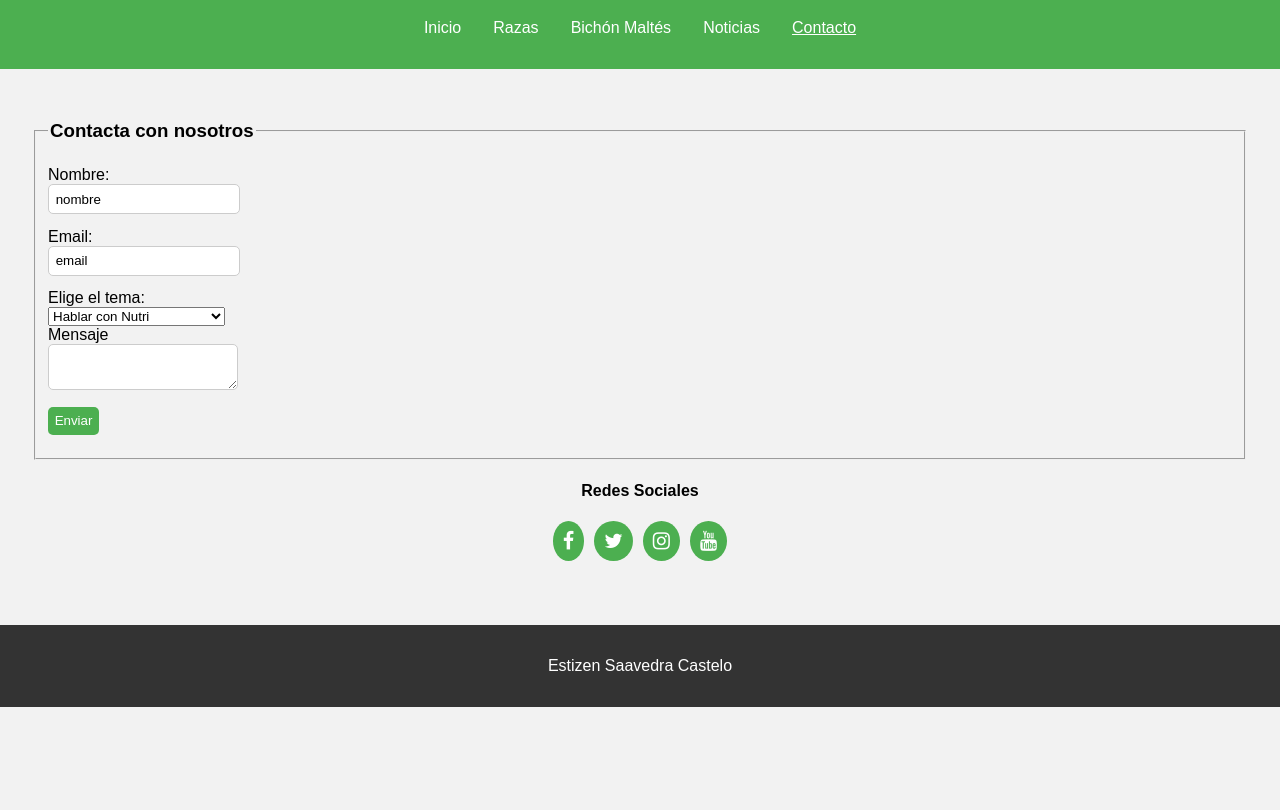
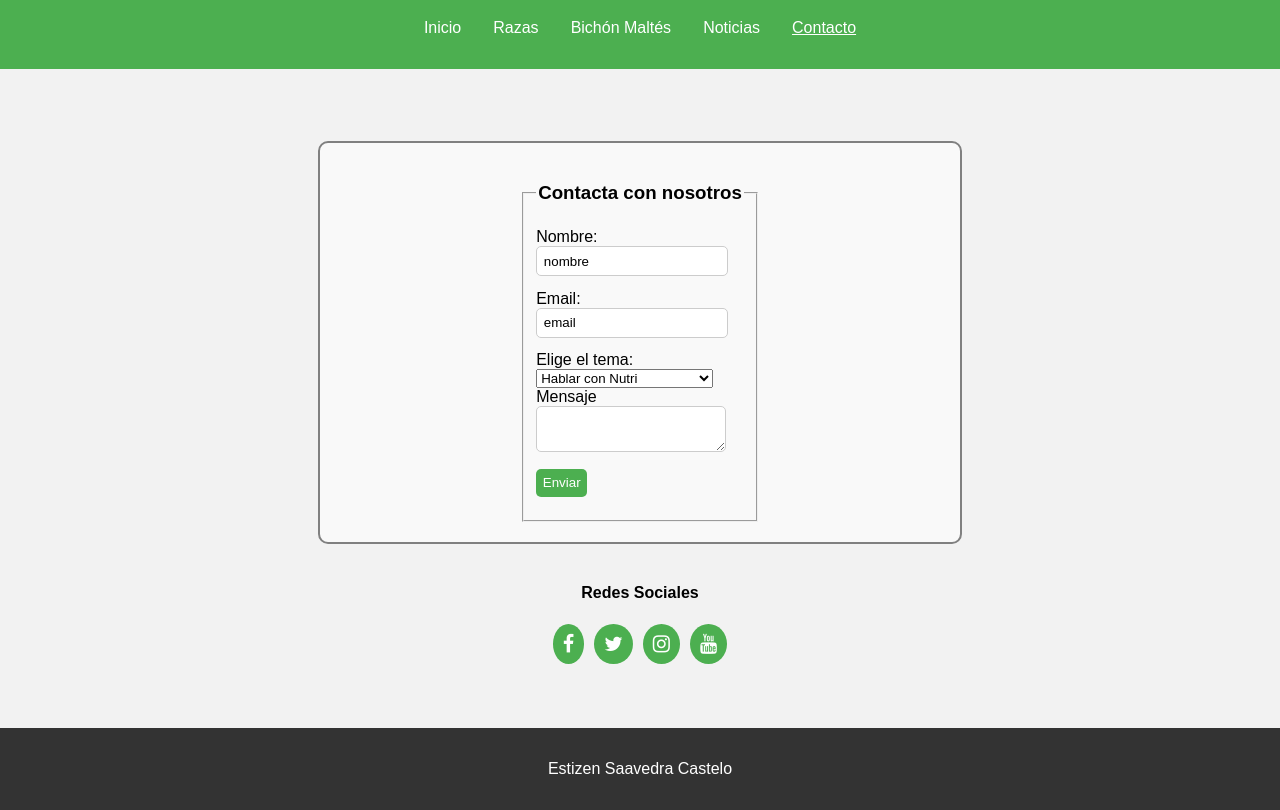
Before and after one commit to esaavedra001/LMSGI, a plain HTML site: page contacto.html in a window 1280 px wide. Shown: the part 77-887 px from the top of the page. Before the commit the page ends 800 px from the top, so only its background shows below. Drawn offline with Linux system fonts and the light colour scheme.

Commit message:
Add files via upload

```diff
--- a/css/main.css
+++ b/css/main.css
@@ -75,7 +75,15 @@ main {
 form {
     display: flex;
     flex-direction: column;
+    align-items: center;
+    width: 600px;
+    margin: 40px auto;
+    border: 2px solid gray;
+    padding: 20px;
+    background-color: #f9f9f9;
+    border-radius: 10px;
 }
+
 
 input, textarea {
     margin-bottom: 1em;
```
